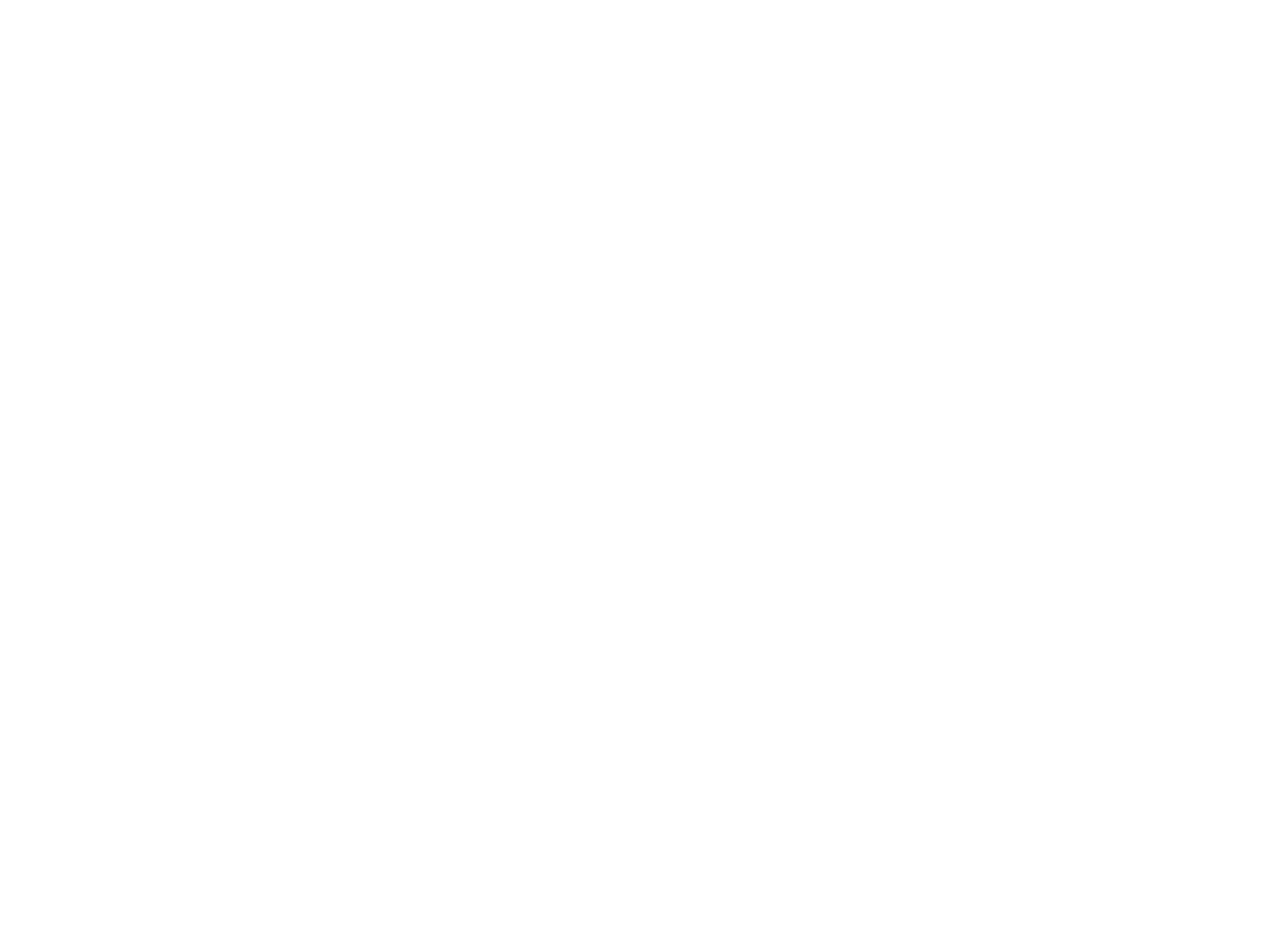
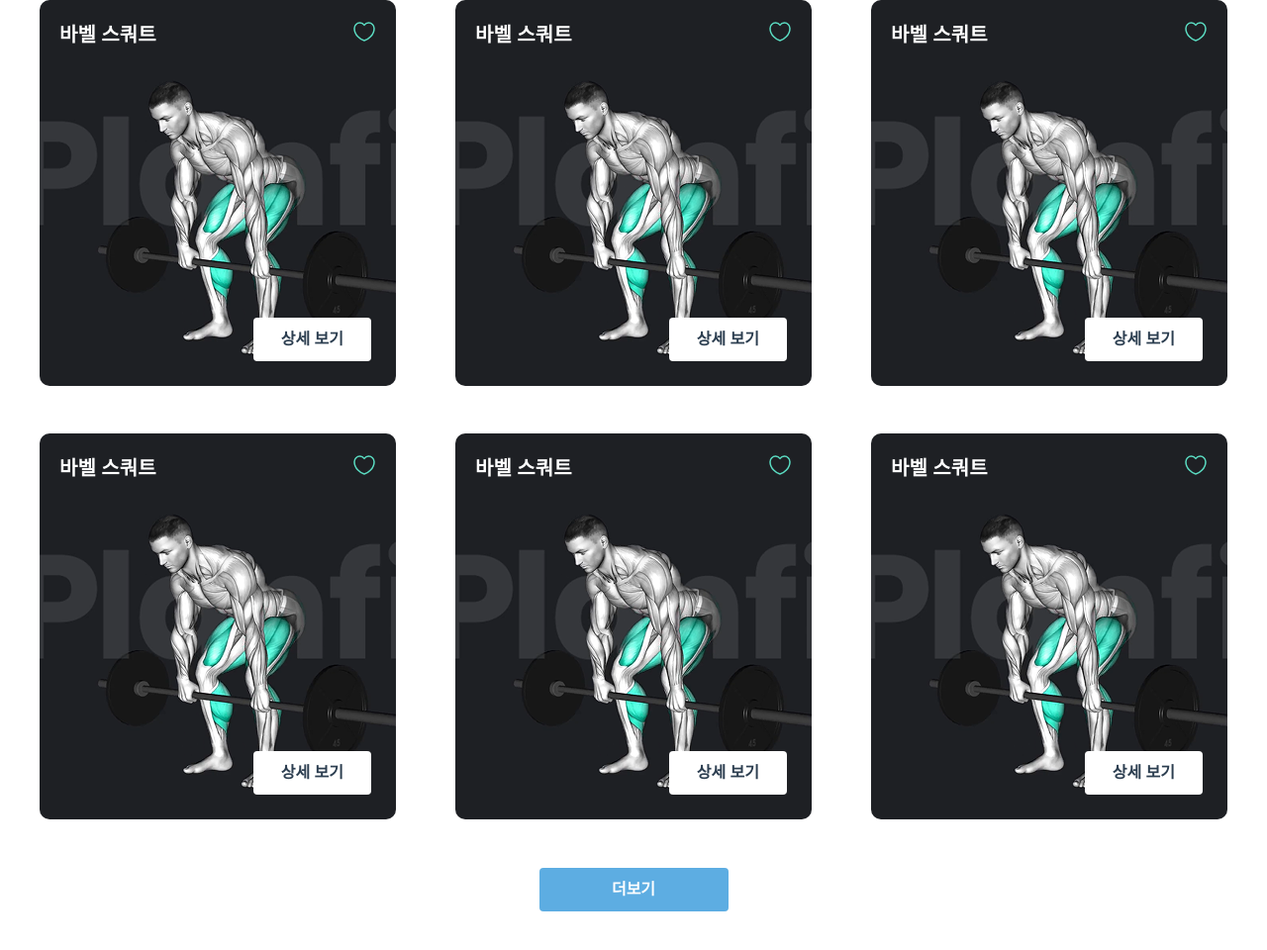
Before and after one commit to prgrms-fe-devcourse/NFE5-GIT-TEAM-6B, a website: page index.html in a window 1280 px wide. Shown: the whole page at 99% size. Before the commit the page ends 800 px from the top, so only its background shows below. Drawn offline with Linux system fonts and the light colour scheme; a web font is replaced by a local one.

Commit message:
카드, 좋아요, 상세보기 버튼  임시 구현

```diff
--- a/css/ndy.css
+++ b/css/ndy.css
@@ -0,0 +1,72 @@
+.tap_wrap{
+  max-width:1200px;
+  display: flex;
+  flex-wrap: wrap;
+  justify-content: space-between;
+  gap: 48px 40px;
+  margin: 0 auto;
+
+
+}
+.tap_contents{
+  position: relative;
+  width: calc(100% / 3 - 40px);
+  min-width: 280px;
+  max-width: 373px;
+  height: 390px;
+  border-radius: 10px;
+  background-image:url('../assets/images/Barbell squat.png');
+
+}
+
+.tap_contents .ex_name{
+  font-size: 20px;
+  line-height: 150%;
+  letter-spacing: -3%;
+  font-weight: 700;
+  vertical-align: middle;
+  color:white;
+  top:20px;
+  left:20px;
+  position:absolute;
+}
+
+.tap_contents .like{
+  cursor: pointer;
+  position: absolute;
+  right:20px;
+  top:20px;
+}
+
+.tap_contents .view_detail_btn{
+  border-radius: 4px;
+  padding: 10px 28px;
+  font-weight: 700;
+  font-size: 16px;
+  line-height: 150%;
+  letter-spacing: -2%;
+  vertical-align: middle;
+  color:var(--c-dark);
+  position:absolute;
+  right: 25px;
+  bottom: 25px;
+}
+.more_btn_wrap {
+  display: flex;
+  justify-content: center;
+  margin-top: 49px;
+  margin-bottom: 51px;
+}
+.more_btn{
+  width: 191px;
+  height: 44px;
+  font-weight: 700;
+  line-height: 150%;
+  letter-spacing: -2%;
+  vertical-align: middle;
+  background-color: var(--c-blue);
+  padding:0;
+  color:white;
+  font-size: 16px;
+  border-radius: 4px;
+}
--- a/index.html
+++ b/index.html
@@ -7,7 +7,7 @@
 		<link rel="stylesheet" href="./css/reset.css" />
 		<link rel="stylesheet" href="./css/common.css" />
 		<link rel="stylesheet" href="./css/style.css" />
-		<script type="modules" src="./js/index.js"></script>
+		<script type="module" src="./js/index.js"></script>
 	</head>
 	<body>
 		<div class="page_wrap">
@@ -29,8 +29,41 @@
 				</div>
 
 				<!-- 탭 컨텐츠 -->
-				<div>
+				<div class="tap_wrap">
+					<div class="tap_contents">
+						<span class="ex_name">바벨 스쿼트</span>
+						<img class="like" src="./assets/images/heart.svg" alt="좋아요 버튼" />
+						<button class="view_detail_btn" type="button">상세 보기</button>
+					</div>
+					<div class="tap_contents">
+						<span class="ex_name">바벨 스쿼트</span>
+						<img class="like" src="./assets/images/heart.svg" alt="좋아요 버튼" />
+						<button class="view_detail_btn" type="button">상세 보기</button>
+					</div>
+					<div class="tap_contents">
+						<span class="ex_name">바벨 스쿼트</span>
+						<img class="like" src="./assets/images/heart.svg" alt="좋아요 버튼" />
+						<button class="view_detail_btn" type="button">상세 보기</button>
+					</div>
+					<div class="tap_contents">
+						<span class="ex_name">바벨 스쿼트</span>
+						<img class="like" src="./assets/images/heart.svg" alt="좋아요 버튼" />
+						<button class="view_detail_btn" type="button">상세 보기</button>
+					</div>
+					<div class="tap_contents">
+						<span class="ex_name">바벨 스쿼트</span>
+						<img class="like" src="./assets/images/heart.svg" alt="좋아요 버튼" />
+						<button class="view_detail_btn" type="button">상세 보기</button>
+					</div>
+					<div class="tap_contents">
+						<span class="ex_name">바벨 스쿼트</span>
+						<img class="like" src="./assets/images/heart.svg" alt="좋아요 버튼" />
+						<button class="view_detail_btn" type="button">상세 보기</button>
+					</div>
 
+				</div>
+				<div class="more_btn_wrap">
+  				<button class="more_btn">더보기</button>
 				</div>
 			</section>
 
--- a/js/index.js
+++ b/js/index.js
@@ -0,0 +1,61 @@
+const moreBtn = document.querySelector('.more_btn');
+const tapWrap = document.querySelector('.tap_wrap');
+
+const cardHTML = `
+  <div class="tap_contents">
+    <span class="ex_name">바벨 스쿼트</span>
+    <img class="like" src="./assets/images/heart.svg" alt="좋아요 버튼" />
+    <button class="view_detail_btn" type="button">상세 보기</button>
+  </div>
+`;
+
+// 좋아요 클릭 이벤트
+function handleLikeClick() {
+  let heart = false;
+
+  return (e) => {
+    const target = e.currentTarget;
+    const emptySrc = './assets/images/heart.svg';
+    const fillSrc = './assets/images/fillheart.svg';
+
+    target.src = heart ? emptySrc : fillSrc;
+    heart = !heart;
+  };
+}
+
+function LikeEvents() {
+  const likes = document.querySelectorAll('.like');
+
+  likes.forEach(el => {
+    el.addEventListener('click', handleLikeClick());
+  });
+}
+
+// 상세 보기 버튼
+function DetailEvents() {
+  const detailButtons = document.querySelectorAll('.view_detail_btn');
+
+  detailButtons.forEach(btn => {
+    btn.addEventListener('click', handleDetailButtonClick);
+  });
+}
+
+// 상세 보기 버튼 클릭 시 동작
+function handleDetailButtonClick() {
+  alert('상세 보기 눌림');
+}
+
+// 더보기 버튼 클릭 시 카드 추가 및 이벤트 등록
+function handleMoreButtonClick() {
+  for (let i = 0; i < 3; i++) {
+    tapWrap.insertAdjacentHTML('beforeend', cardHTML);
+  }
+  LikeEvents();
+  DetailEvents();
+  moreBtn.style.display = 'none';
+}
+
+
+LikeEvents();
+DetailEvents();
+moreBtn.addEventListener('click', handleMoreButtonClick);
```
Also changed, not shown: assets/images/Barbell squat.png (added), assets/images/fillheart.svg (added), assets/images/heart.svg (added).
